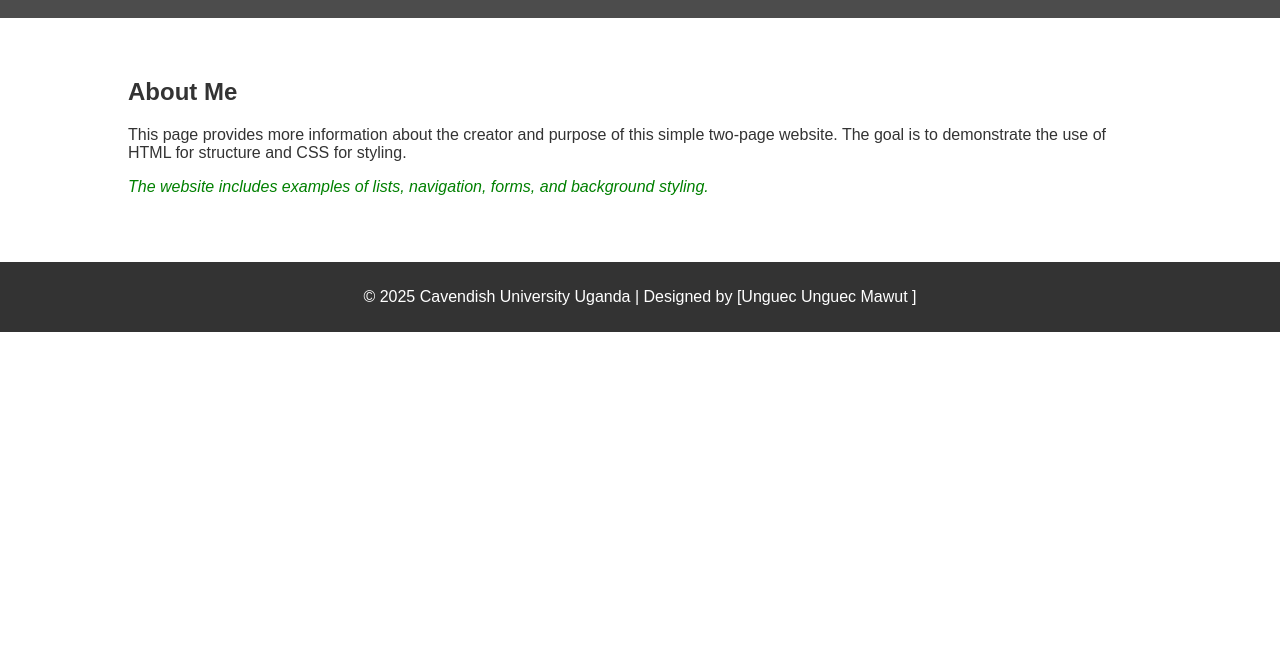
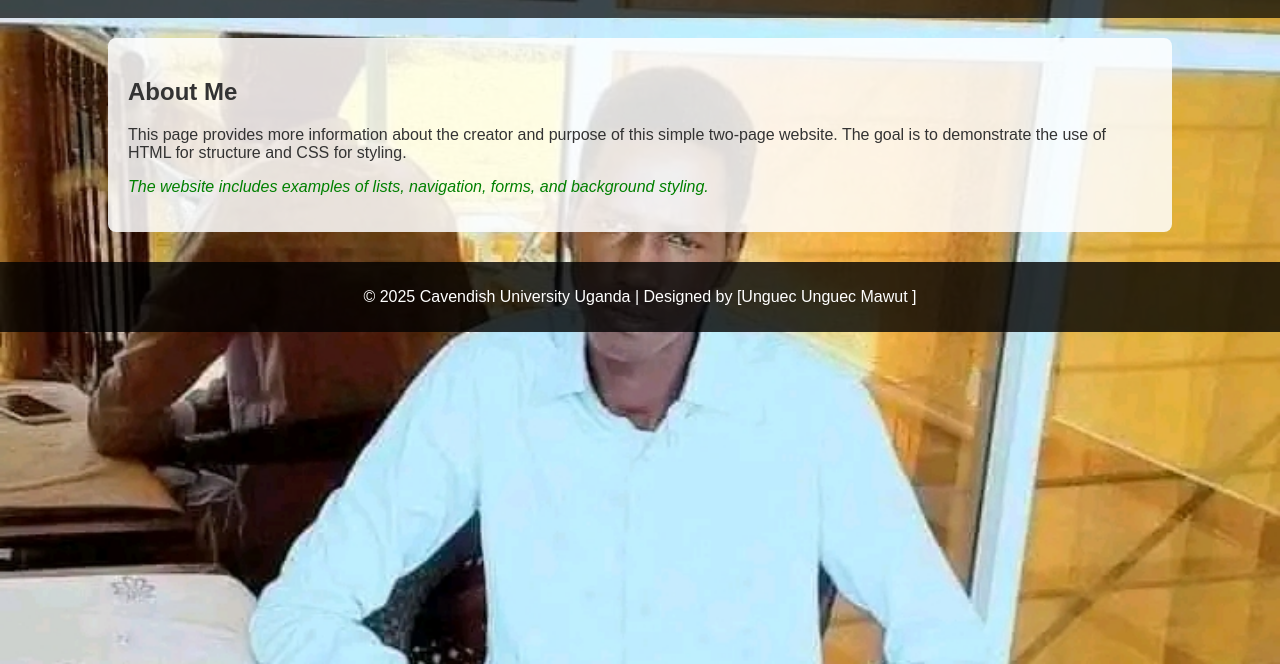
Before and after one commit to uu250773-coder/git-project, a plain HTML site: page index.html in a window 1280 px wide. Shown: the part 136-800 px from the top of the page. Drawn offline with Linux system fonts and the light colour scheme.

Commit message:
add the background photo

```diff
--- a/general.css
+++ b/general.css
@@ -3,10 +3,11 @@ body {
   font-family: Arial, sans-serif;
   margin: 0;
   padding: 0;
-  background-image: url("background.jpg");
+  background-image: url("./html_files/1711393275108.jpg");
   background-size: cover;
   background-attachment: fixed;
   color: #333;
+  background-color: whitesmoke;
 }
 
 /* Header and navigation */
```
Also changed, not shown: html_files/1711393275108.jpg (added).
